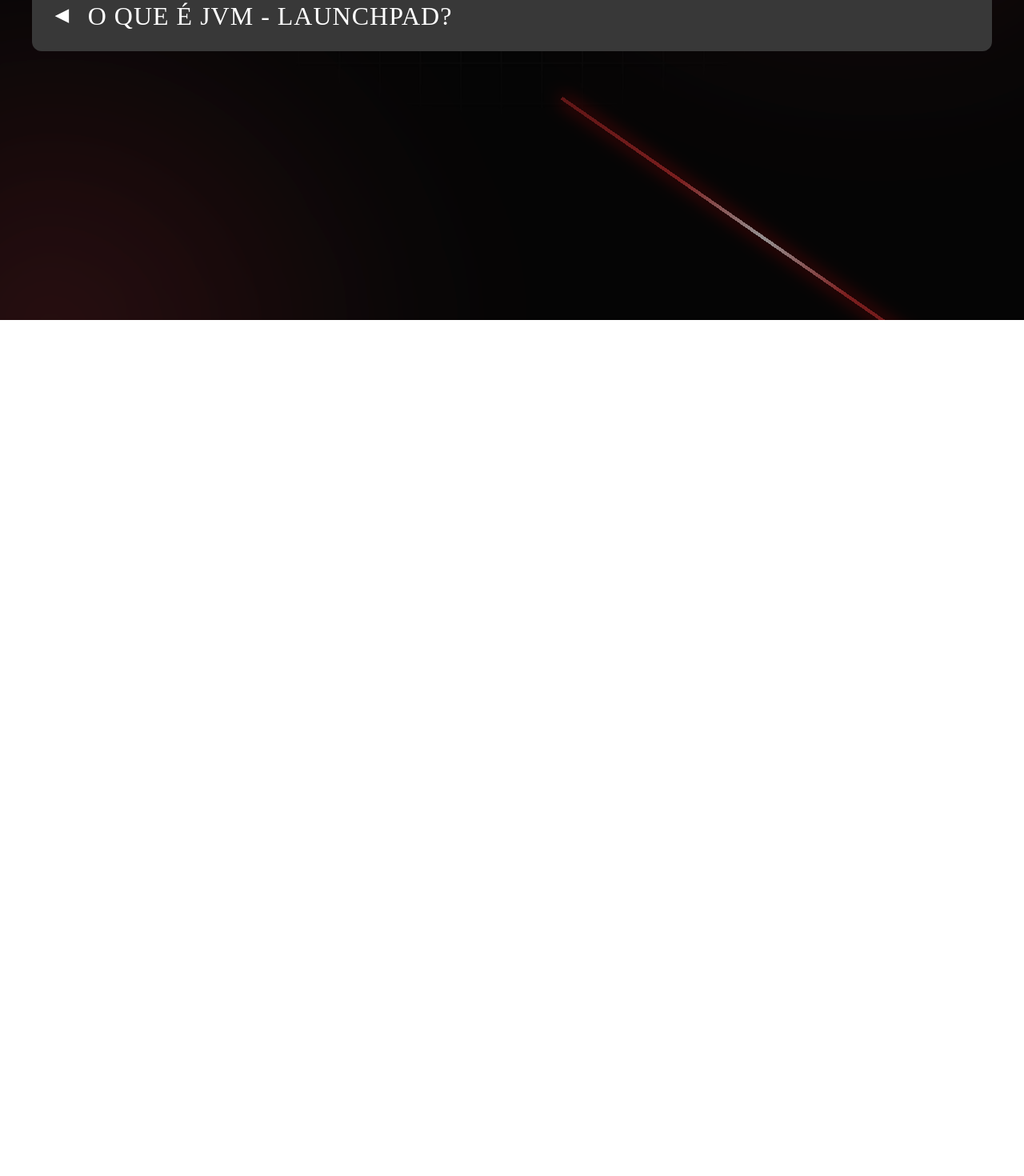
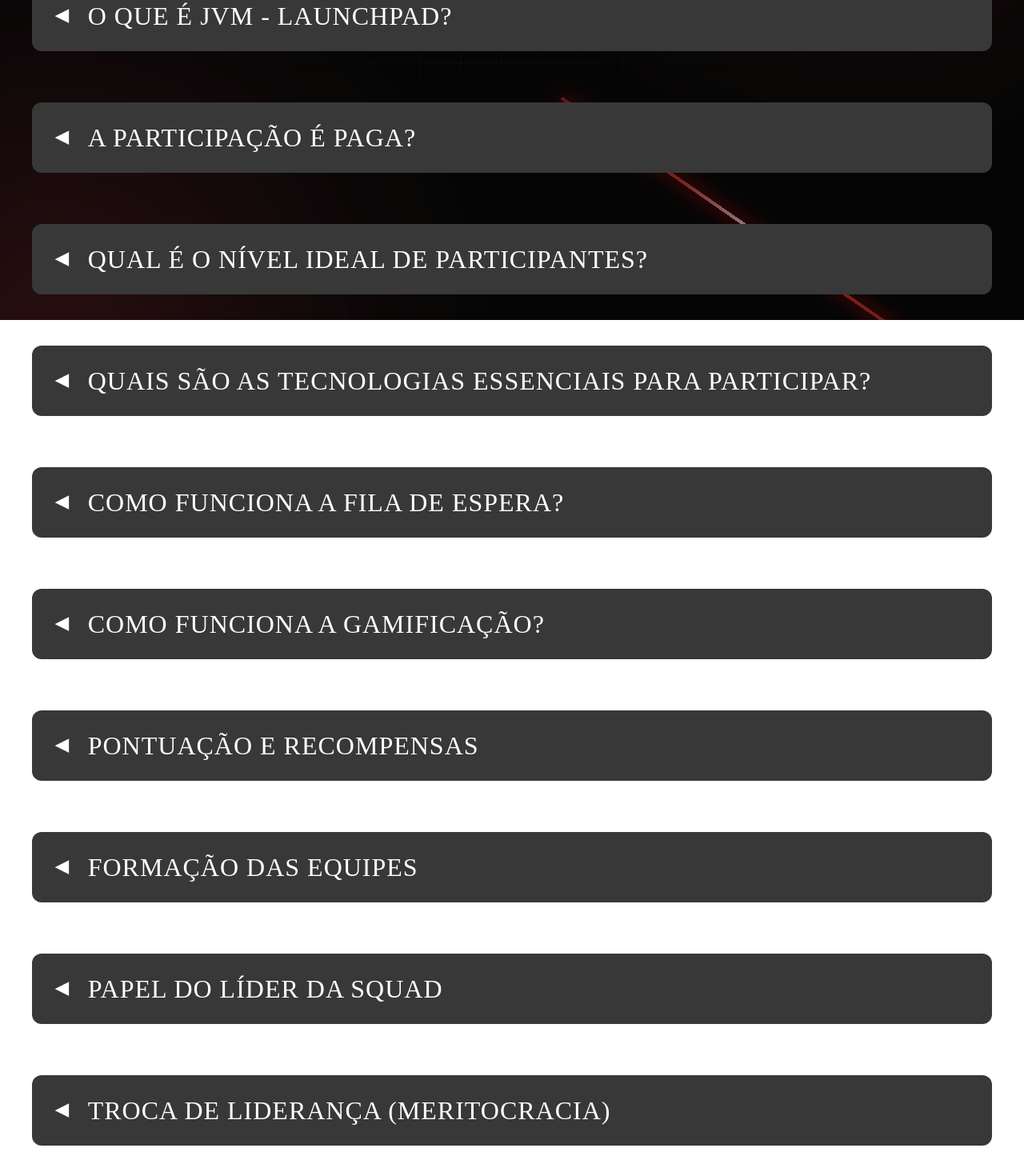
Before and after one commit to Kallarari/jvm-launchpad-front, a React (Vite) app: page /About in a window 1280 px wide. Shown: the part 400-1870 px from the top of the page at 80% size. Before the commit the page ends 816 px from the top, so only its background shows below. Built offline with nearby package versions, Linux system fonts and the light colour scheme; no server answers; a web font is replaced by a local one.

Commit message:
feat:conteúdo do notion implementado no about-page

```diff
--- a/src/pages/about-page/index.tsx
+++ b/src/pages/about-page/index.tsx
@@ -19,7 +19,8 @@ const AboutPage = () => {
             </Text>
 
             <Text as="span" font="goldman" size={16} color="white">
-                muda o texto aqui gabriel!
+                Bem-vindo à iniciativa colaborativa e voluntária onde o estudo encontra a prática em um ambiente de gamificação.
+               Nosso objetivo é acelerar o seu desenvolvimento em projetos reais!
             </Text>
         </div>
 
@@ -29,6 +30,79 @@ const AboutPage = () => {
              gamificação. Foca em aprofundar conhecimentos e aplicar habilidades em projetos práticos.
         </AccordionItem>
 
+        <AccordionItem title="A participação é paga?">
+             Não. É totalmente voluntária e gratuita.
+             Não há custos para integrar a comunidade e participar dos projetos.
+        </AccordionItem>
+
+        <AccordionItem title="Qual é o nível ideal de participantes?">
+             Idealmente para participantes de nível Iniciante a Intermediário que desejam aprimorar habilidades.
+             Sêniores ou superiores são convidados a participar como Mentores ou em funções voluntárias similares.
+        </AccordionItem>
+
+        <AccordionItem title="Quais são as tecnologias essenciais para participar?">
+             <li>- JavaScript (ReactJS)</li>
+             <li>- TypeScript</li>
+             <li>- HTML/CSS</li>
+             <li>- Git/GitHub</li>
+        </AccordionItem>
+
+        <AccordionItem title="Como funciona a Fila de Espera?">
+             <span>Devido à natureza voluntária e à organização em Squads fixas,
+               infelizmente não é possível atender a toda a demanda de participação de uma só vez.</span>
+             <li> Objetivo: Criamos uma Fila de Espera/Reserva para garantir que todos os interessados tenham a chance de participar.</li>
+             <li> Ativação: Os participantes na fila serão chamados para integrar o projeto nas seguintes situações:</li>
+              <li>- Surgimento de uma vaga aberta em uma Squad existente.</li>
+              <li>- Formação de uma nova Squad pela administração do projeto.</li>
+        </AccordionItem>
+
+        <AccordionItem title="Como Funciona a Gamificação?">
+             O projeto é dividido em Etapas (Níveis) que funcionam como mini-projetos de dificuldade progressiva, começando do mais fácil e avançando gradualmente.
+             <li>Etapas: Cada etapa exige a entrega de um mini-projeto específico (ex: uma tela, uma funcionalidade, um protótipo, etc.).</li>
+             <li>Avanço: A Squad avança para a próxima etapa somente se o mini-projeto atual for concluído corretamente.</li>
+             <li>Penalidade: Em caso de erros, entrega incompleta ou incorreta, a Squad perde pontos.</li>
+        </AccordionItem>
+
+        <AccordionItem title="Pontuação e Recompensas">
+             -Quem recebe pontos?
+             <li>Todos os participantes recebem pontos, tanto individuais quanto como uma Squad.</li>
+             -Como ganhar pontos?
+             <li>A Squad ganha pontos ao terminar corretamente uma etapa/mini-projeto.</li>
+        </AccordionItem>
+
+        <AccordionItem title="Formação das Equipes">
+             -O que é uma Squad?
+             <li>A unidade básica do projeto. É composta por três participantes, sendo um deles designado como Líder.</li>
+             -Como são formadas?
+             <li>As Squads são formadas pela administração do projeto, agrupando os participantes. O cadastro inicial é via formulário (atualmente Google Forms).</li>
+             -As Squads são permanentes?
+             <li>Não. A composição é flexível e pode mudar conforme as regras de negócio e necessidades do projeto.</li>
+             -Pode haver substituição ou transferência?
+             <li>Se um membro for desativado, ele será substituído para manter a Squad com três membros. O projeto permite a transferência de participantes entre Squads conforme necessidade.</li>
+        </AccordionItem>
+
+        <AccordionItem title="Papel do Líder da Squad">
+             -O que é Líder da Squad?
+             <li>O Líder é a figura central da Squad, responsável tanto pela gestão técnica quanto pelo desenvolvimento dos membros.</li>
+             -Quais são as responsabilidades de um Líder da Squad?
+             <li>Desenvolvimento Ativo</li>
+             <li>O Líder deve codificar ativamente (hands-on) em conjunto com os membros da Squad.</li>
+             <li>Revisão de Código (Code Review)</li>
+             <li>Responsável por revisar o código dos membros, garantindo a qualidade, a aplicação das boas práticas e a conformidade com os requisitos do projeto.</li>
+             <li>Suporte aos companheiros de equipe</li>
+             <li>Ajudar e orientar os membros da Squad em dúvidas técnicas, na resolução de problemas e no entendimento dos requisitos da Etapa.</li>
+             <li>Comunicação/Entrega</li>
+             <li>Ponto focal para a comunicação com a administração e responsável pela entrega final do mini-projeto da Etapa.</li>
+        </AccordionItem>
+
+        <AccordionItem title="Troca de Liderança (Meritocracia)">
+             -Substituição do Líder:
+             <li>Um Líder pode perder o cargo (sendo rebaixado a Membro ou saindo do projeto) se seu desempenho ou atitude exigirem.</li>
+             -Promoção do Membro:
+             <li>- Um Membro pode ser promovido a novo Líder da Squad se destacar-se e demonstrar maior aptidão ou comprometimento que o Líder atual.</li>
+        </AccordionItem>
+
+
       </S.Content>
 
     </S.Container>
```
